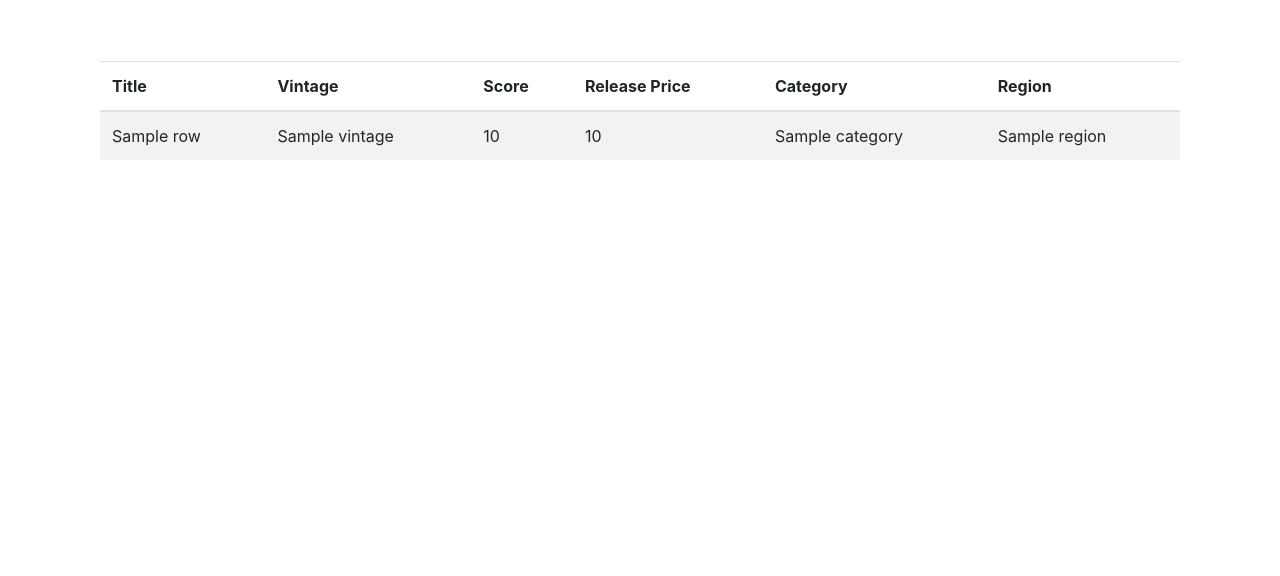
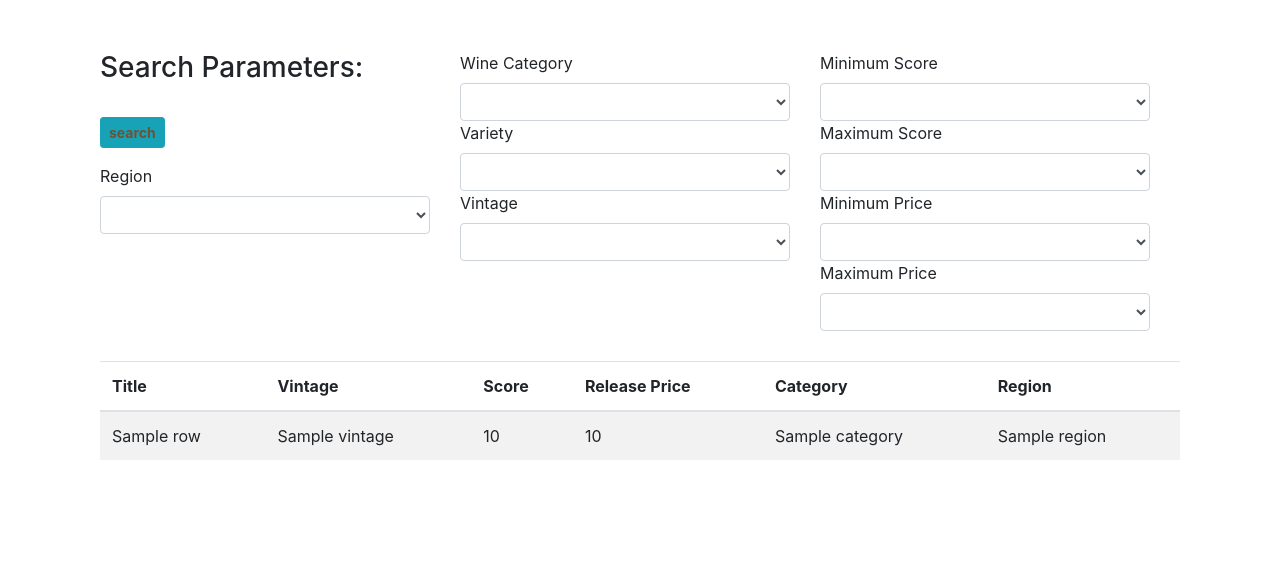
Before and after one commit to Bag0niku/Oregon_Wine, a Flask app: template Flask_app/oregonwine/templates/home.html in a window 1280 px wide. Shown: the part 224-800 px from the top of the page. Run offline with Flask 2, Linux system fonts and the light colour scheme; the template is opened without the code that fills it: values that come from a table or form of the project are taken from there, most other values are stand-ins (such as "Sample title", 1, 10 or a date in 2020); lists and menus that the app fills with data are empty; parts of the project's set-up code (start-up, migrations or seed data) failed here and were passed over; some libraries are stand-ins or nearby versions.

Commit message:
finally got all of the dropdown menus to populate

```diff
--- a/Flask_app/oregonwine/__init__.py
+++ b/Flask_app/oregonwine/__init__.py
@@ -1,10 +1,13 @@
 from flask import Flask
+from flask_sqlalchemy import SQLAlchemy
 from sqlalchemy import create_engine
 from oregonwine.config import *
 
 ## start the app
 app = Flask(__name__)
-
+app.config['SECRET_KEY'] = SECRET_KEY
+app.config['SQLALCHEMY_DATABASE_URI'] =  db_type + db_user + db_pass + db_project + db_aws
+db = SQLAlchemy(app)
 ## prepare the database
 db_address = db_type + db_user + db_pass + db_project + db_aws
 engine = create_engine(db_address)
--- a/Flask_app/oregonwine/forms.py
+++ b/Flask_app/oregonwine/forms.py
@@ -1,6 +1,14 @@
 from flask_wtf import FlaskForm
-from wtforms import StringField
+from wtforms import SelectField
+
 
 class WineFilter(FlaskForm):
 
-    category = StringField('Wine Category')
+    region = SelectField('Region', choices=[])
+    category = SelectField('Wine Category', choices=[])
+    variety = SelectField('Variety', choices=[])
+    vintage = SelectField('Vintage', choices=[])
+    min_score = SelectField('Minimum Score', choices=[])
+    max_score = SelectField('Maximum Score', choices=[])
+    min_price = SelectField('Minimum Price', choices=[])
+    max_price = SelectField('Maximum Price', choices=[])
--- a/Flask_app/oregonwine/static/main.css
+++ b/Flask_app/oregonwine/static/main.css
@@ -1,5 +1,5 @@
 .jumbotron {
-    background-image: url("{{url_for('static', filename='images/wine_bottle_headerv2.jpg')}}");
+    /* background-image: url("{{url_for('static', filename='wine_bottle_headerv2.jpg')}}"); */
     background-size: 100% 100%;
     text-align: center;
 }
--- a/Flask_app/oregonwine/templates/home.html
+++ b/Flask_app/oregonwine/templates/home.html
@@ -26,8 +26,32 @@
                 <div class="jumbotron text-center" >
                     <h1 class="display-4" style="color:white">Choose Your Wine</h1>
                 </div>
+            <div class="row col-md-12">
+                <div class=" col-md-4">
+                    <h3>Search Parameters:</h3></br>
+                    <p><a class="btn btn-info btn-sm" href="/update" role="button" style="color:#705132"> <b>search</b></a></p>
+                    {{form.region.label(class="form-control-label")}}
+                    {{form.region(class="form-control")}}
+                </div>
+                <div class="col-md-4">
+                    {{form.category.label(class="form-control-label")}}
+                    {{form.category(class="form-control")}}
+                    {{form.variety.label(class="form-control-label")}}
+                    {{form.variety(class="form-control")}}
+                    {{form.vintage.label(class="form-control-label")}}
+                    {{form.vintage(class="form-control")}}
 
-        <div class="row col-md-9">
+                </div>
+                <div class="col-md-4">
+                    {{form.min_score.label(class="form-control-label")}}
+                    {{form.min_score(class="form-control")}}
+                    {{form.max_score.label(class="form-control-label")}}
+                    {{form.max_score(class="form-control")}}
+                    {{form.min_price.label(class="form-control-label")}}
+                    {{form.min_price(class="form-control")}}
+                    {{form.max_price.label(class="form-control-label")}}
+                    {{form.max_price(class="form-control")}}
+                </div>
 
         </div>
 
```
Also changed, not shown: Flask_app/oregonwine/routes.py (+48 -7 lines).
